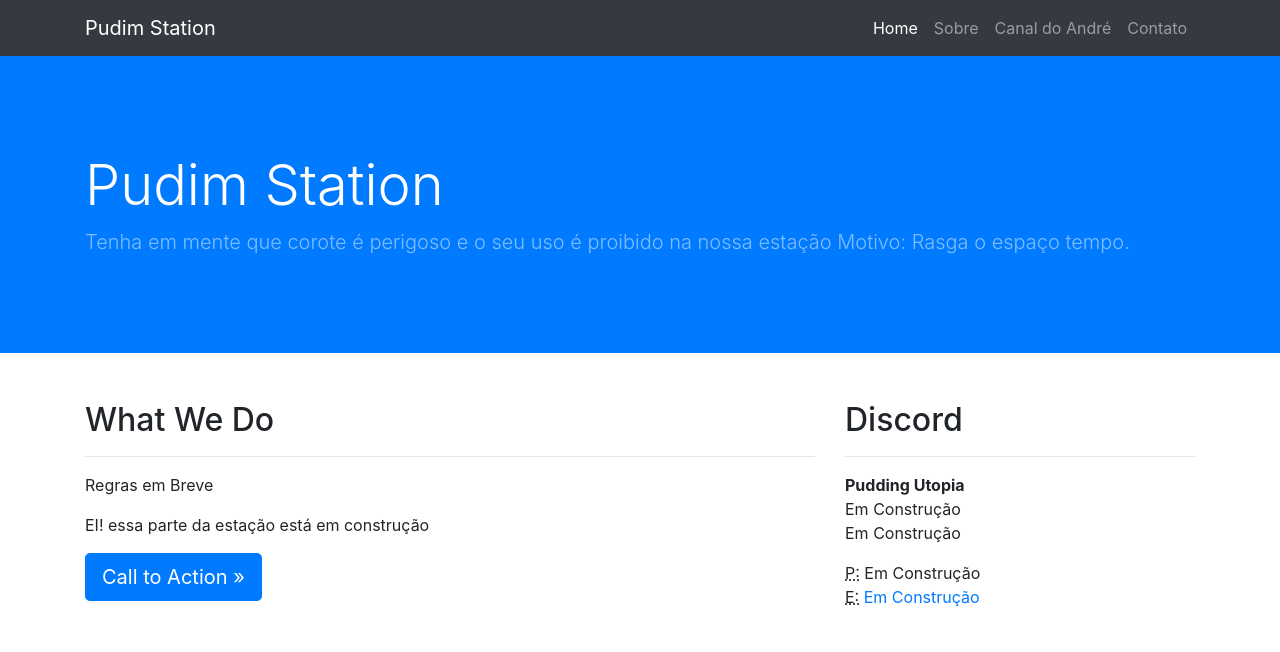
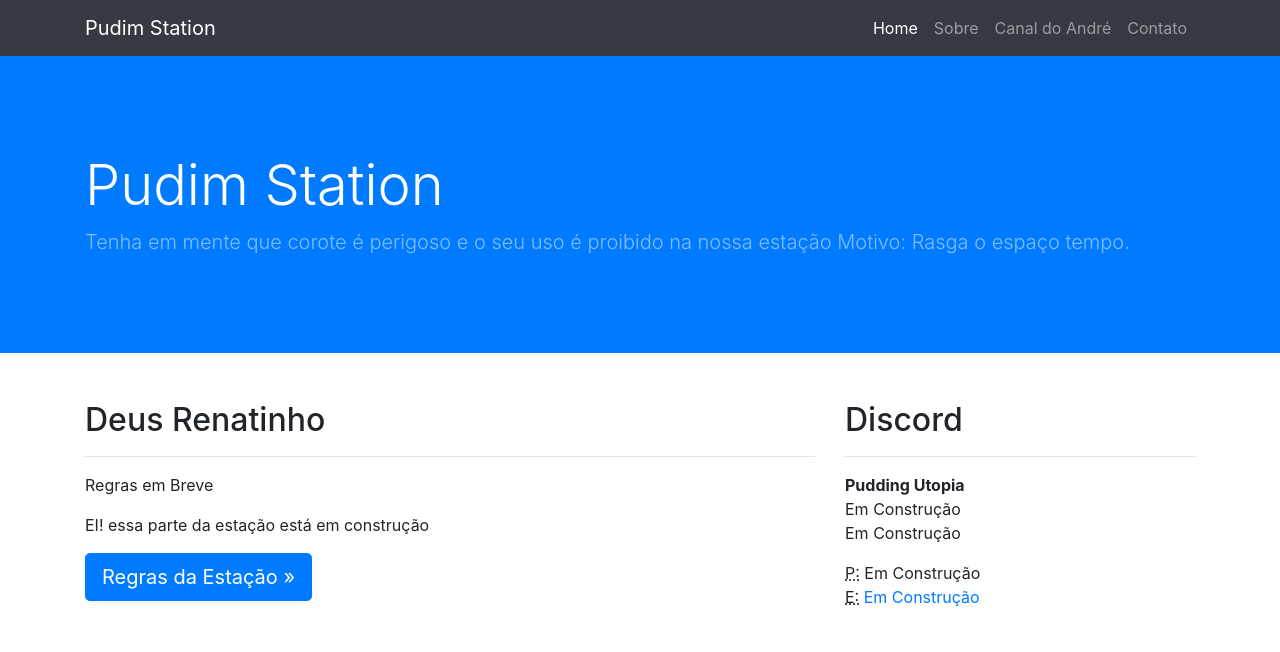
Before and after one commit to Perrett602/Pudimsatation, a website: page index.html in a window 1280 px wide. Shown: the top 652 px of the page. Drawn offline with Linux system fonts and the light colour scheme; files whose address does not match are found by name.

Commit message:
Update index.html

```diff
--- a/index.html
+++ b/index.html
@@ -65,11 +65,11 @@
 
     <div class="row">
       <div class="col-md-8 mb-5">
-        <h2>What We Do</h2>
+        <h2>Deus Renatinho</h2>
         <hr>
         <p>Regras em Breve</p>
         <p>EI! essa parte da estação está em construção</p>
-        <a class="btn btn-primary btn-lg" href="#">Call to Action &raquo;</a>
+        <a class="btn btn-primary btn-lg" href="#">Regras da Estação &raquo;</a>
       </div>
       <div class="col-md-4 mb-5">
         <h2>Discord</h2>
```
